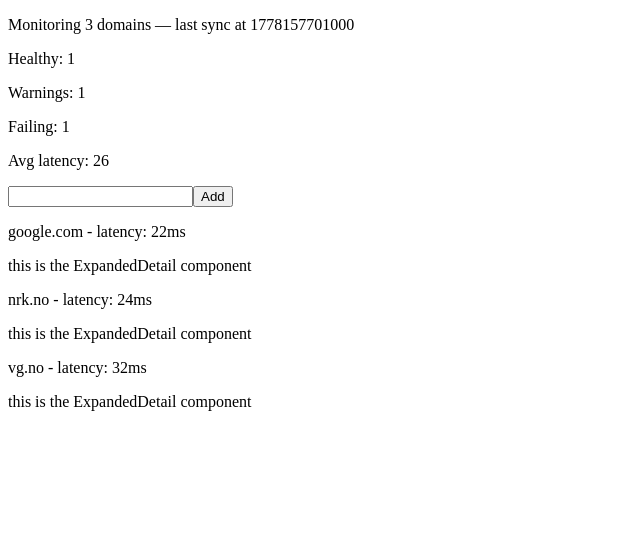
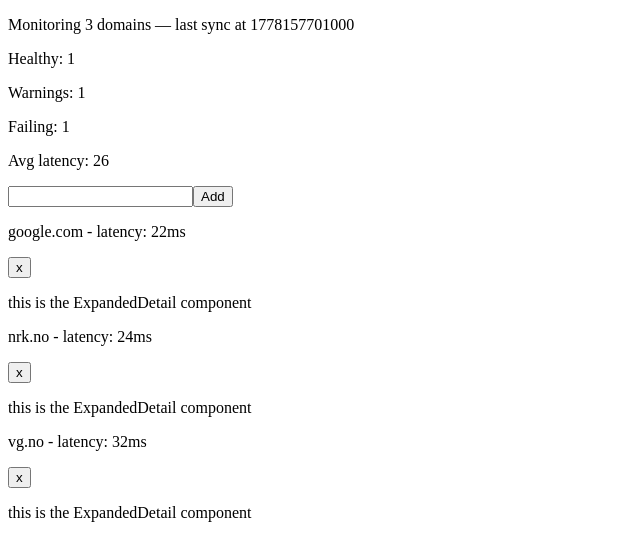
Before and after one commit to Clevert3ch/dns-fleet-monitor, a React (Vite) app: page / in a window 1280 px wide. Shown: the top 560 px of the page, without its empty margins (0-640 px from the left). Built offline with nearby package versions, Linux system fonts and the light colour scheme.

Commit message:
add delete domain functionality

```diff
--- a/src/App.jsx
+++ b/src/App.jsx
@@ -111,6 +111,9 @@
     }
     setDomains([...domains, newDomain])
   }
+  function handleDeleteDomain(id) {
+    setDomains(domains.filter(d => d.id !== id))
+  }
 
 
 
@@ -129,6 +132,7 @@
     />
     <Table
     domains={domains}
+    onDeleteDomain={handleDeleteDomain}
      />
 
     </>
--- a/src/components/Table.jsx
+++ b/src/components/Table.jsx
@@ -1,11 +1,15 @@
 import TableRow from "./TableRow";
 
 
-export default function Table({domains}) {
+export default function Table({domains, onDeleteDomain}) {
     return (
         <>
         {domains.map(domain => (
-        <TableRow key={domain.id} domain={domain} />
+        <TableRow
+        key={domain.id}
+        domain={domain}
+        onDeleteDomain={onDeleteDomain}
+        />
     ))}
 
     </>
--- a/src/components/TableRow.jsx
+++ b/src/components/TableRow.jsx
@@ -1,9 +1,10 @@
 import ExpandedDetail from "./ExpandedDetail";
 
-export default function TableRow({domain}) {
+export default function TableRow({domain, onDeleteDomain}) {
     return (
         <>
     <p>{domain.name} - latency: {domain.latency}ms</p>
+    <button onClick={() => onDeleteDomain(domain.id)}>x</button>
     <ExpandedDetail />
     </>
 )
```
